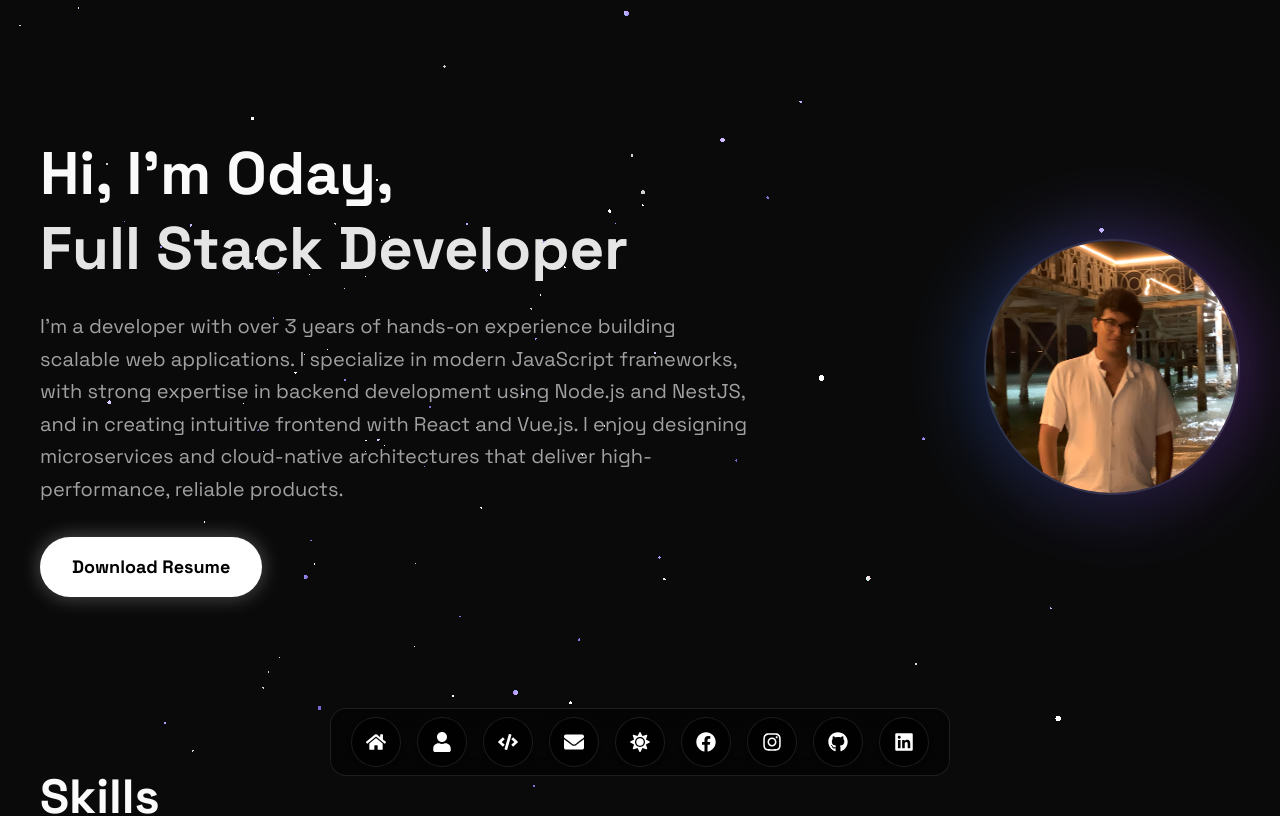
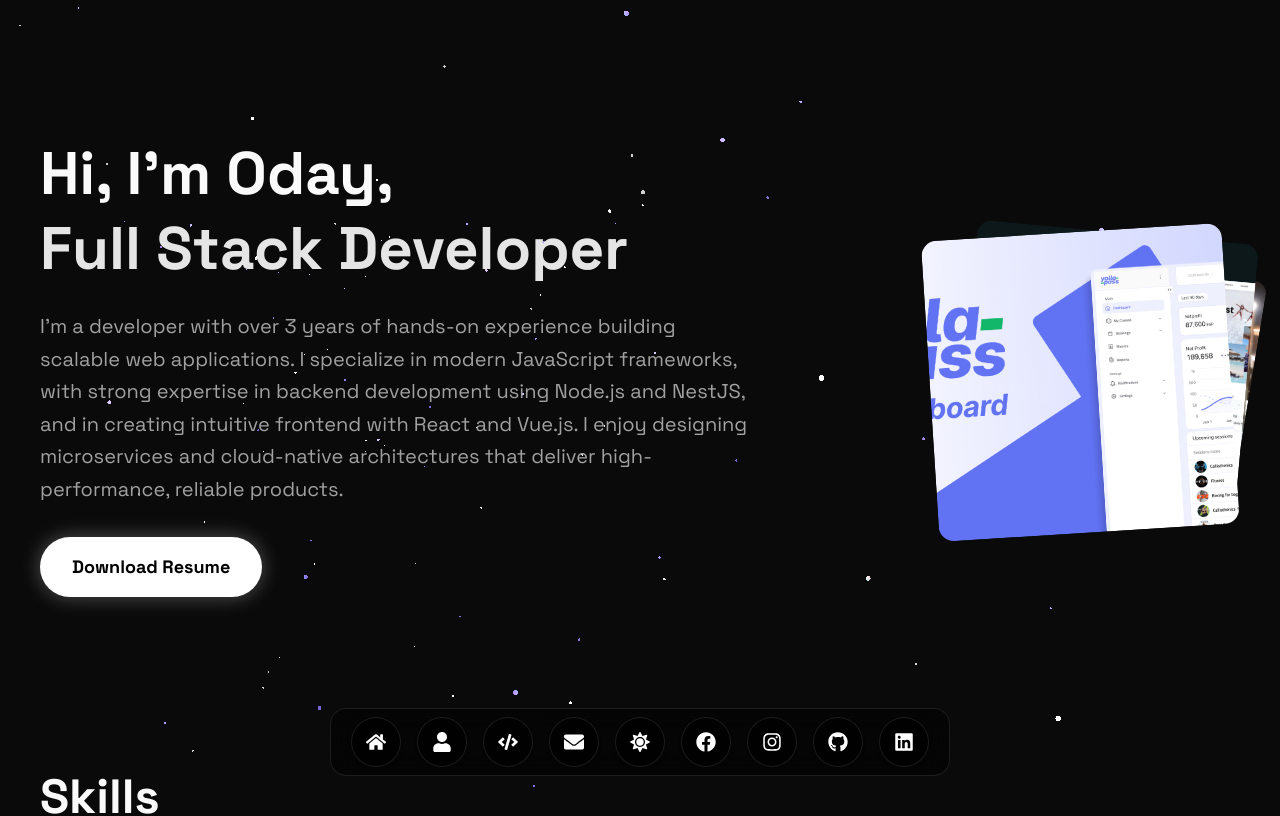
Before and after one commit to AKira0169/portfolio-oday-tarek, a React (Vite) app: page / in a window 1280 px wide. Shown: the top 816 px of the page. Built offline with nearby package versions, Linux system fonts and the light colour scheme.

Commit message:
feat: Implement interactive Stack component and integrate it into the Hero section, and update WorkExperience logo styling.

```diff
--- a/src/components/Hero.tsx
+++ b/src/components/Hero.tsx
@@ -1,9 +1,17 @@
 import Magnet from "../blocks/Animations/Magnet/Magnet";
 import ShinyText from "../blocks/TextAnimations/ShinyText/ShinyText";
+import Stack from "./Stack";
 import profile from "/profile.png";
 import cv from "/OdayTarek.pdf";
 
 const Hero = () => {
+  const images = [
+    <img src={profile} alt="Profile" className="h-full w-full object-cover" />,
+    <img src="/moneymanger.png" alt="Money Manager" className="h-full w-full object-cover" />,
+    <img src="/northcoast.png" alt="North Coast" className="h-full w-full object-cover" />,
+    <img src="/yallapass.png" alt="Yalla Pass" className="h-full w-full object-cover" />,
+  ];
+
   return (
     <section className="relative py-12 md:py-24">
       <div className="flex flex-col-reverse items-center gap-8 md:flex-row md:justify-between">
@@ -32,12 +40,13 @@ const Hero = () => {
             </Magnet>
           </div>
         </div>
-        <div className="flex-shrink-0 relative">
-          <div className="absolute inset-0 rounded-full bg-gradient-to-r from-blue-500 to-purple-500 blur-2xl opacity-20 animate-pulse"></div>
-          <img
-            src={profile}
-            alt="Oday Tarek"
-            className="relative h-48 w-48 rounded-full object-cover border-2 border-white/10 shadow-2xl md:h-64 md:w-64"
+        <div className="relative h-60 w-60 md:h-80 md:w-80">
+          <Stack
+            cards={images}
+            randomRotation={true}
+            sensitivity={180}
+            sendToBackOnClick={false}
+            animationConfig={{ stiffness: 200, damping: 20 }}
           />
         </div>
       </div>
--- /dev/null
+++ b/src/components/Stack.css
@@ -0,0 +1,43 @@
+.stack-container {
+  position: relative;
+  width: 100%;
+  height: 100%;
+  perspective: 600px;
+}
+
+.card-rotate {
+  position: absolute;
+  width: 100%;
+  height: 100%;
+  cursor: grab;
+}
+
+.card-rotate-disabled {
+  position: absolute;
+  width: 100%;
+  height: 100%;
+  cursor: pointer;
+}
+
+.card {
+  border-radius: 1rem;
+  overflow: hidden;
+  width: 100%;
+  height: 100%;
+  display: flex;
+  align-items: center;
+  justify-content: center;
+}
+
+.card img {
+  pointer-events: none;
+  user-select: none;
+  -webkit-user-drag: none;
+}
+
+.card-image {
+  width: 100%;
+  height: 100%;
+  object-fit: cover;
+  pointer-events: none;
+}
--- /dev/null
+++ b/src/components/Stack.tsx
@@ -0,0 +1,209 @@
+import { motion, useMotionValue, useTransform, type PanInfo } from 'motion/react';
+import { useState, useEffect, type ReactNode } from 'react';
+import './Stack.css';
+
+interface CardRotateProps {
+  children: ReactNode;
+  onSendToBack: () => void;
+  sensitivity: number;
+  disableDrag?: boolean;
+}
+
+function CardRotate({ children, onSendToBack, sensitivity, disableDrag = false }: CardRotateProps) {
+  const x = useMotionValue(0);
+  const y = useMotionValue(0);
+  const rotateX = useTransform(y, [-100, 100], [60, -60]);
+  const rotateY = useTransform(x, [-100, 100], [-60, 60]);
+
+  function handleDragEnd(_: unknown, info: PanInfo) {
+    if (Math.abs(info.offset.x) > sensitivity || Math.abs(info.offset.y) > sensitivity) {
+      onSendToBack();
+    } else {
+      x.set(0);
+      y.set(0);
+    }
+  }
+
+  if (disableDrag) {
+    return (
+      <motion.div className="card-rotate-disabled" style={{ x: 0, y: 0 }}>
+        {children}
+      </motion.div>
+    );
+  }
+
+  return (
+    <motion.div
+      className="card-rotate"
+      style={{ x, y, rotateX, rotateY }}
+      drag
+      dragConstraints={{ top: 0, right: 0, bottom: 0, left: 0 }}
+      dragElastic={0.6}
+      whileTap={{ cursor: 'grabbing' }}
+      onDragEnd={handleDragEnd}
+    >
+      {children}
+    </motion.div>
+  );
+}
+
+interface StackProps {
+  randomRotation?: boolean;
+  sensitivity?: number;
+  cards?: ReactNode[];
+  animationConfig?: { stiffness: number; damping: number };
+  sendToBackOnClick?: boolean;
+  autoplay?: boolean;
+  autoplayDelay?: number;
+  pauseOnHover?: boolean;
+  mobileClickOnly?: boolean;
+  mobileBreakpoint?: number;
+}
+
+interface StackCard {
+  id: number;
+  content: ReactNode;
+}
+
+export default function Stack({
+  randomRotation = false,
+  sensitivity = 200,
+  cards = [],
+  animationConfig = { stiffness: 260, damping: 20 },
+  sendToBackOnClick = false,
+  autoplay = false,
+  autoplayDelay = 3000,
+  pauseOnHover = false,
+  mobileClickOnly = false,
+  mobileBreakpoint = 768
+}: StackProps) {
+  const [isMobile, setIsMobile] = useState(false);
+  const [isPaused, setIsPaused] = useState(false);
+
+  useEffect(() => {
+    const checkMobile = () => {
+      setIsMobile(window.innerWidth < mobileBreakpoint);
+    };
+
+    checkMobile();
+    window.addEventListener('resize', checkMobile);
+    return () => window.removeEventListener('resize', checkMobile);
+  }, [mobileBreakpoint]);
+
+  const shouldDisableDrag = mobileClickOnly && isMobile;
+  const shouldEnableClick = sendToBackOnClick || shouldDisableDrag;
+
+  const [stack, setStack] = useState<StackCard[]>(() => {
+    if (cards.length) {
+      return cards.map((content, index) => ({ id: index + 1, content }));
+    } else {
+      return [
+        {
+          id: 1,
+          content: (
+            <img
+              src="https://images.unsplash.com/photo-1480074568708-e7b720bb3f09?q=80&w=500&auto=format"
+              alt="card-1"
+              className="card-image"
+            />
+          )
+        },
+        {
+          id: 2,
+          content: (
+            <img
+              src="https://images.unsplash.com/photo-1449844908441-8829872d2607?q=80&w=500&auto=format"
+              alt="card-2"
+              className="card-image"
+            />
+          )
+        },
+        {
+          id: 3,
+          content: (
+            <img
+              src="https://images.unsplash.com/photo-1452626212852-811d58933cae?q=80&w=500&auto=format"
+              alt="card-3"
+              className="card-image"
+            />
+          )
+        },
+        {
+          id: 4,
+          content: (
+            <img
+              src="https://images.unsplash.com/photo-1572120360610-d971b9d7767c?q=80&w=500&auto=format"
+              alt="card-4"
+              className="card-image"
+            />
+          )
+        }
+      ];
+    }
+  });
+
+  useEffect(() => {
+    if (cards.length) {
+      setStack(cards.map((content, index) => ({ id: index + 1, content })));
+    }
+  }, [cards]);
+
+  const sendToBack = (id: number) => {
+    setStack(prev => {
+      const newStack = [...prev];
+      const index = newStack.findIndex(card => card.id === id);
+      const [card] = newStack.splice(index, 1);
+      newStack.unshift(card);
+      return newStack;
+    });
+  };
+
+  useEffect(() => {
+    if (autoplay && stack.length > 1 && !isPaused) {
+      const interval = setInterval(() => {
+        const topCardId = stack[stack.length - 1].id;
+        sendToBack(topCardId);
+      }, autoplayDelay);
+
+      return () => clearInterval(interval);
+    }
+  }, [autoplay, autoplayDelay, stack, isPaused]);
+
+  return (
+    <div
+      className="stack-container"
+      onMouseEnter={() => pauseOnHover && setIsPaused(true)}
+      onMouseLeave={() => pauseOnHover && setIsPaused(false)}
+    >
+      {stack.map((card, index) => {
+        const randomRotate = randomRotation ? Math.random() * 10 - 5 : 0;
+        return (
+          <CardRotate
+            key={card.id}
+            onSendToBack={() => sendToBack(card.id)}
+            sensitivity={sensitivity}
+            disableDrag={shouldDisableDrag}
+          >
+            <motion.div
+              className="card"
+              onClick={() => shouldEnableClick && sendToBack(card.id)}
+              animate={{
+                rotateZ: (stack.length - index - 1) * 4 + randomRotate,
+                scale: 1 + index * 0.06 - stack.length * 0.06,
+                transformOrigin: '90% 90%'
+              }}
+              initial={false}
+              transition={{
+                type: 'spring',
+                stiffness: animationConfig.stiffness,
+                damping: animationConfig.damping
+              }}
+            >
+              {card.content}
+            </motion.div>
+          </CardRotate>
+        );
+      })}
+    </div>
+  );
+}
--- a/src/components/WorkExperience.tsx
+++ b/src/components/WorkExperience.tsx
@@ -38,11 +38,11 @@ export default function WorkExperience() {
             className="group relative grid grid-cols-[auto_1fr_auto] items-center gap-4 rounded-xl border border-black/5 bg-black/5 p-4 shadow-lg backdrop-blur-sm transition-all hover:bg-black/10 hover:shadow-xl dark:border-white/10 dark:bg-white/5 dark:hover:border-white/20 dark:hover:bg-white/10 md:p-6"
           >
             {/* Company Logo */}
-            <div className="flex h-16 w-16 items-center justify-center overflow-hidden rounded-full border border-black/5 bg-white p-2 dark:border-white/10 dark:bg-white/10">
+            <div className="flex h-16 w-16 items-center justify-center overflow-hidden rounded-full border border-black/5 bg-white dark:border-white/10 dark:bg-white/10">
               <img
                 src={experience.logo}
                 alt={`${experience.company} logo`}
-                className="h-full w-full object-contain"
+                className="h-full w-full object-cover"
               />
             </div>
 
```
Also changed, not shown: components.json.
